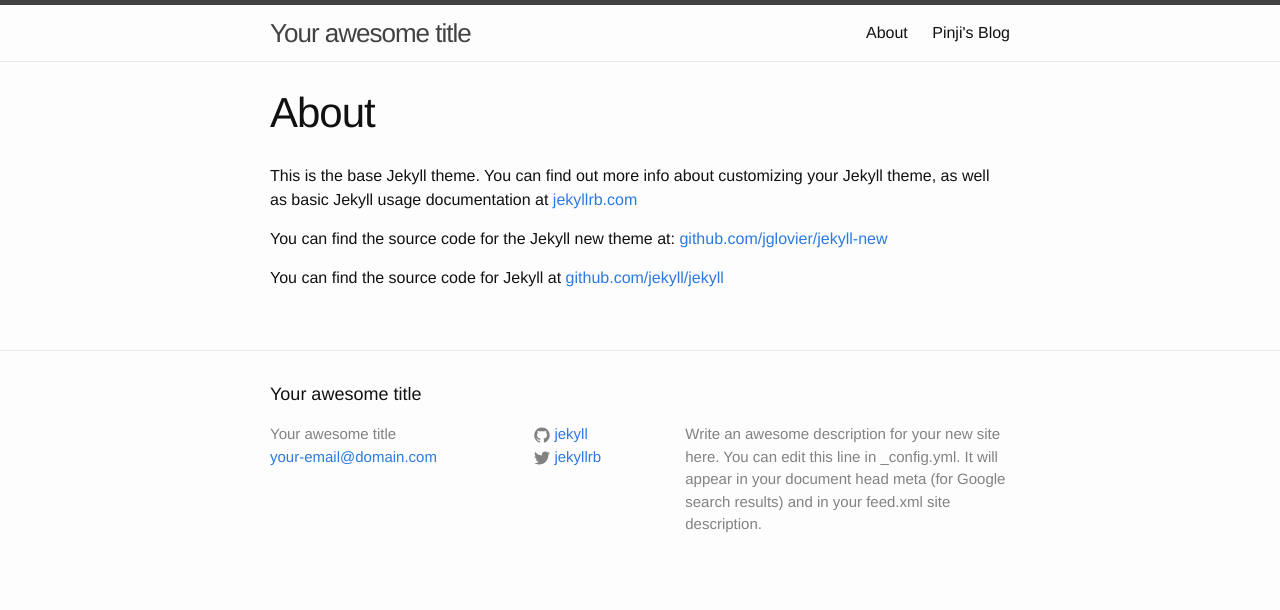
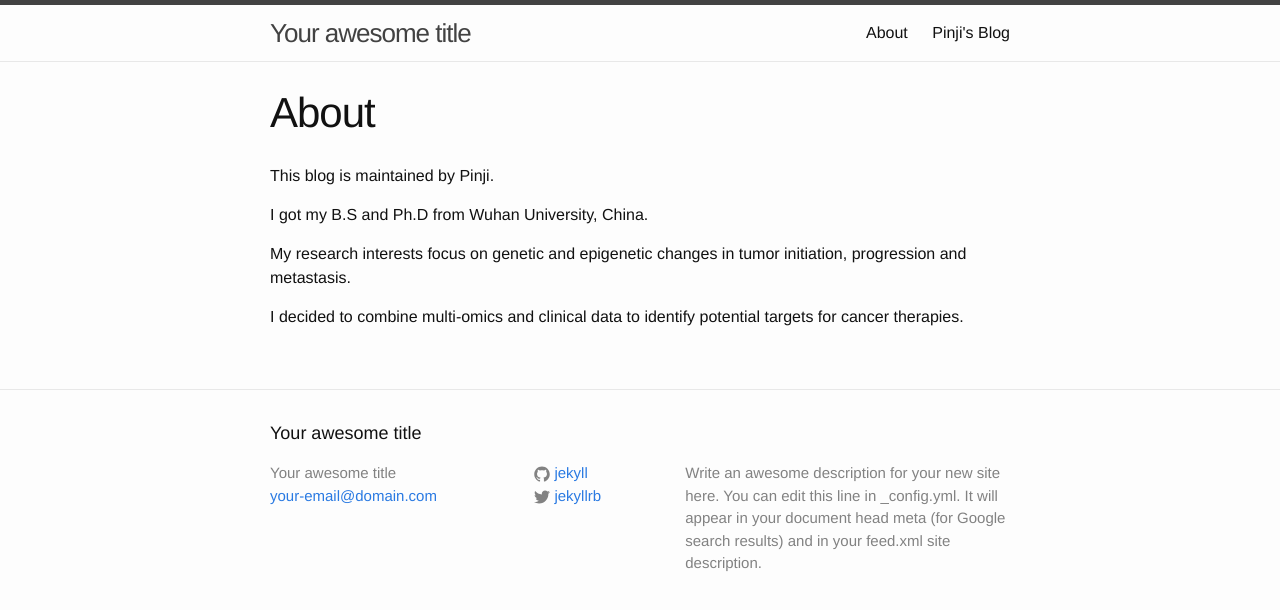
Before and after one commit to leipinji/leipinji.github.io, a Jekyll site: the page built from about.md, in a window 1280 px wide. Shown: the top 610 px of the page. Built offline with Jekyll 4.4.1, drawn with Linux system fonts in a browser that asks for light colours.

Commit message:
Update my personal introduction

```diff
--- a/about.md
+++ b/about.md
@@ -4,8 +4,10 @@
 permalink: /about/
 ---
 
-This is the base Jekyll theme. You can find out more info about customizing your Jekyll theme, as well as basic Jekyll usage documentation at [jekyllrb.com](http://jekyllrb.com/)
+This blog is maintained by Pinji.
 
-You can find the source code for the Jekyll new theme at: [github.com/jglovier/jekyll-new](https://github.com/jglovier/jekyll-new)
+I got my B.S and Ph.D from Wuhan University, China.
 
-You can find the source code for Jekyll at [github.com/jekyll/jekyll](https://github.com/jekyll/jekyll)
+My research interests focus on genetic and epigenetic changes in tumor initiation, progression and metastasis.
+
+I decided to combine multi-omics and clinical data to identify potential targets for cancer therapies.
```
Also changed, not shown: 1 other file.
